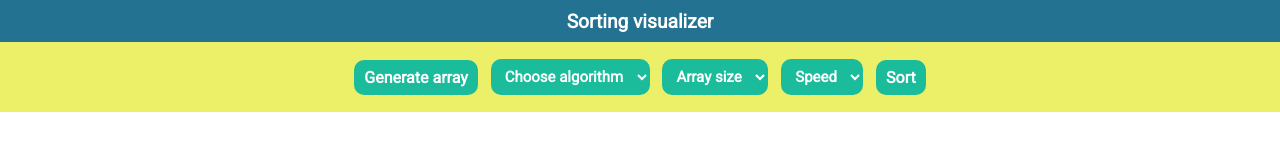
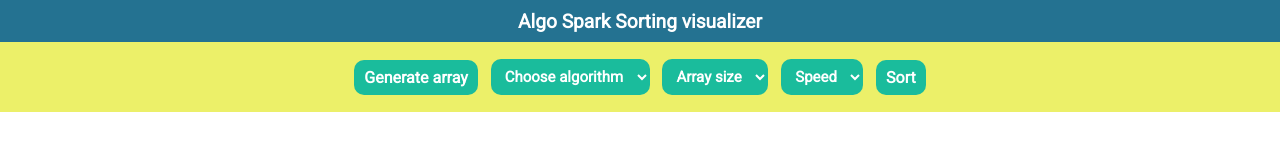
Before and after one commit to MarvelousHarshit/Algo-Spark, a plain HTML site: page index.html in a window 1280 px wide. Shown: the top 160 px of the page. Drawn offline with Linux system fonts and the light colour scheme.

Commit message:
index.html

```diff
--- a/index.html
+++ b/index.html
@@ -11,13 +11,13 @@
 
   <link rel="shortcut icon" type="image/x-icon" href="favicon.ico" />
   <link rel="stylesheet" href="./css/style.css" />
-  <title>Sorting visualizer</title>
+  <title>Algo Spark Sorting visualizer</title>
 </head>
 
 <body>
   <div class="nav-container">
     <h2 class="title" onclick="window.location.reload()">
-      Sorting visualizer
+      Algo Spark Sorting visualizer
     </h2>
     <div class="navbar" id="navbar">
       <a id="random" onclick="RenderScreen()">Generate array</a>
```
